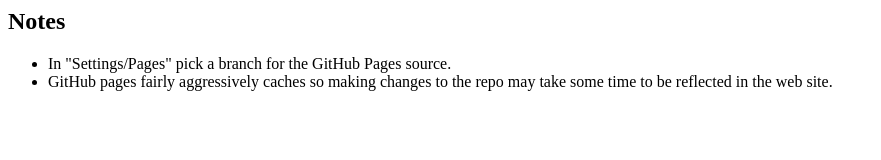
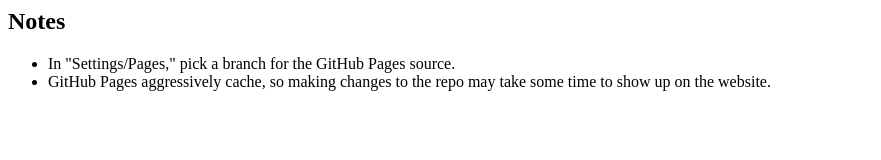
Before and after one commit to samdphillips/package-catalog, a plain HTML site: page index.html in a window 1280 px wide. Shown: the whole page, without its empty margins (0-881 px from the left). Drawn offline with Linux system fonts and the light colour scheme.

Commit message:
Clean up language

```diff
--- a/index.html
+++ b/index.html
@@ -8,10 +8,10 @@
     <h2>Notes</h2>
     <p>
       <ul>
-        <li>In "Settings/Pages" pick a branch for the GitHub Pages source.</li>
+        <li>In "Settings/Pages," pick a branch for the GitHub Pages source.</li>
         <li>
-          GitHub pages fairly aggressively caches so making changes to the repo
-          may take some time to be reflected in the web site.
+          GitHub Pages aggressively cache, so making changes to the repo may
+          take some time to show up on the website.
         </li>
       </ul>
     </p>
```
